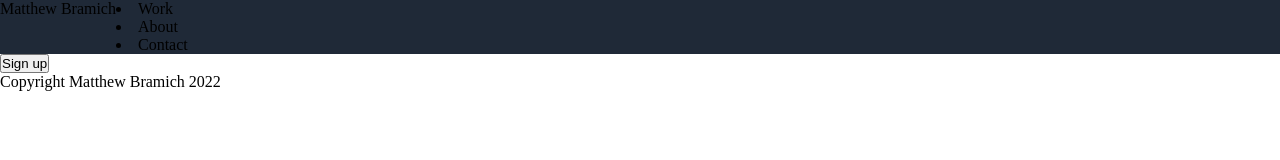
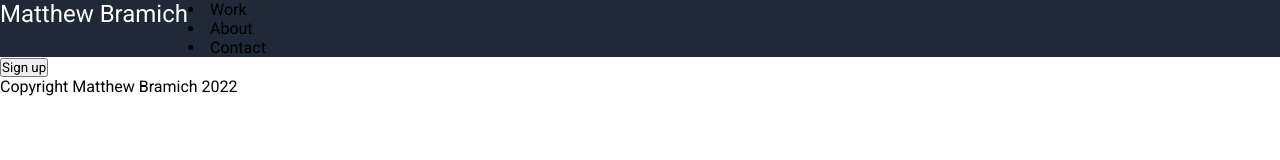
Before and after one commit to Matty035/odin-landingpage, a plain HTML site: page index.html in a window 1280 px wide. Drawn offline with Linux system fonts and the light colour scheme.

Commit message:
font roberto added to *

```diff
--- a/style.css
+++ b/style.css
@@ -2,6 +2,7 @@
     box-sizing: border-box;
     margin: 0;
     padding: 0;
+    font-family: "roboto", sans-serif;
 }
 
 body {
@@ -12,7 +13,12 @@
 
 .navbar {
     display: flex;
-    flex: 1;
+    flex: 1 0 0;
     background-color: #1f2937;
 
 }
+
+.header {
+    font-size: 24px;
+    color: white;
+}
```
